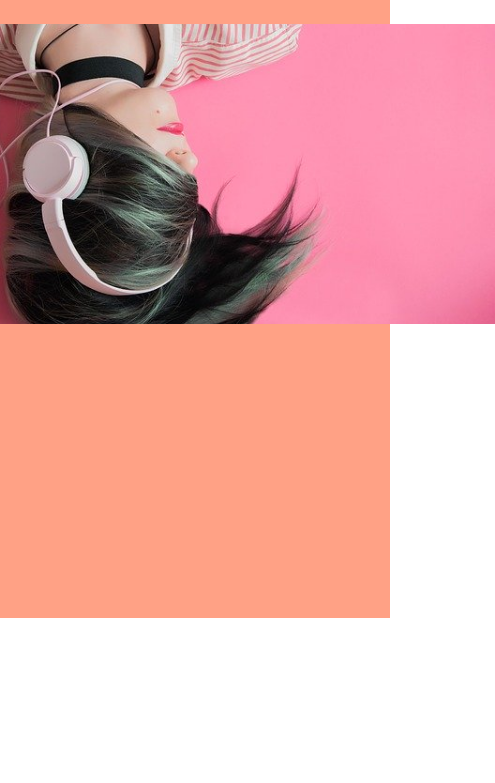
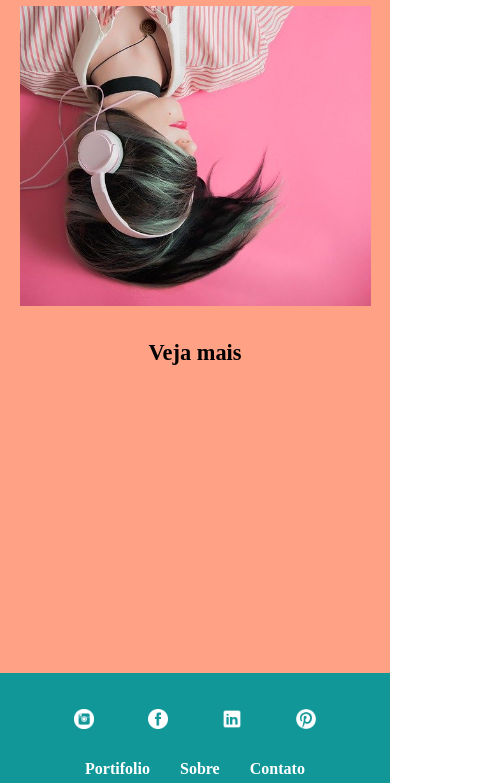
Before and after one commit to Luan338/Beat-com-T1.1, a plain HTML site: page index.html in a window 390 px wide. Shown: the part 1217-2000 px from the top of the page, 495 px wide, since content can reach past the window. Before the commit the page ends 1835 px from the top, so only its background shows below. Drawn offline with Linux system fonts and the light colour scheme.

Commit message:
Página Finalizada

```diff
--- a/index.html
+++ b/index.html
@@ -9,7 +9,7 @@
 </head>
 <body>
     <header>
-        <nav>
+        <nav class="navigation">
             <ul>
                 <li><a href="#">Portifolio</a></li>
                 <li><a href="#">Sobre</a></li>
@@ -42,6 +42,7 @@
             <div class="box-dance">
                 <figure class="fig">
                     <img class="img-art" src="img/dance.jpg" alt="Imagem Balé">
+                    <!-- <figcaption>Olá, galera</figcaption> -->
                 </figure>
                 <figure class="fig">
                     <img class="img-art" src="img/music.jpg" alt="Imagem de Disco">
@@ -55,7 +56,27 @@
                     <img class="img-art" src="img/fone.jpg" alt="Imagem da menina com o fone">
                 </figure>
             </div>
+            <nav class="nav-link">
+                <a href="#">Veja mais</a>
+            </nav>
         </section>
     </main>
+    <footer>
+        <section class="group">
+            <figure class="social-network">
+                <img src="img/insta.png" alt="Rede social Instagram">
+                <img src="img/face.png" alt="Rede social Facebook">
+                <img src="img/linkedin.png" alt="Rede social Linkedin">
+                <img src="img/pinterest.png" alt="Rede social Pinterest">
+            </figure>
+            <nav class="nav-footer">
+                <ul>
+                    <li><a href="#">Portifolio</a></li>
+                    <li><a href="#">Sobre</a></li>
+                    <li><a href="#">Contato</a></li>
+                </ul>
+            </nav>
+        </section>
+    </footer>
 </body>
 </html>
--- a/style.css
+++ b/style.css
@@ -2,6 +2,12 @@
   margin: 0;
   padding: 0;
   box-sizing: border-box;
+}
+
+body {
+  width: 100%;
+  max-width: 1900px;
+  margin: 0 auto;
 }
 
 header {
@@ -12,6 +18,15 @@ header {
 
 nav {
   width: 100%;
+}
+
+.navigation {
+  z-index: 999999;
+  padding: 10px;
+  position: fixed;
+  top: 0px;
+  left: 0px;
+  background-color: #129799;
 }
 
 ul {
@@ -46,6 +61,7 @@ h1 {
 
 main {
   width: 100%;
+  height: 1000px;
   background-color: #ffa185;
 }
 
@@ -68,7 +84,7 @@ main {
 
 .contain {
   width: 100%;
-  height: 650px;
+  height: 750px;
   display: flex;
   justify-content: space-between;
   flex-direction: column;
@@ -95,19 +111,94 @@ main {
   justify-content: space-evenly;
 }
 
+.nav-link {
+  display: flex;
+  justify-content: center;
+  padding: 20px;
+  width: 100%;
+}
+
+.nav-link a {
+  margin-top: 10px;
+  text-decoration: none;
+  color: black;
+  font-weight: bolder;
+  font-size: 1.4rem;
+}
+
+footer {
+  padding: 20px;
+  width: 100%;
+  background-color: #129799;
+}
+
+.group {
+  justify-content: space-between;
+  width: 100%;
+  display: flex;
+  align-items: center;
+}
+
+.social-network {
+  width: 250px;
+  display: flex;
+  justify-content: space-evenly;
+}
+
+.social-network img {
+  width: 30px;
+  height: 30px;
+  object-fit: cover;
+}
+
+.nav-footer {
+  width: 700px;
+}
+
+/* .fig {
+  position: relative;
+} */
+
+/* figcaption {
+  top: 100px;
+  position: absolute;
+  background-color: purple;
+  color: white;
+  width: 100%;
+  height: 200px;
+  opacity: 0;
+}
+figcaption:hover {
+  opacity: 1;
+} */
+
 /* Só @media */
 
 @media (max-width: 1220px) {
   .img-art {
     width: 500px;
-    height: 300px;
   }
 }
 
 @media (max-width: 1010px) {
   .img-art {
     width: 400px;
-    height: 300px;
+  }
+
+  .group {
+    width: 100%;
+  }
+
+  .nav-footer {
+    width: 50%;
+  }
+
+  .nav-footer ul {
+    width: 100%;
+  }
+
+  .social-network {
+    width: 30%;
   }
 }
 
@@ -141,8 +232,11 @@ main {
   }
 
   .contain {
-    height: 1300px;
     justify-content: start;
+  }
+
+  main {
+    height: 1600px;
   }
 }
 
@@ -156,12 +250,43 @@ main {
   h1 {
     display: none;
   }
+
+  .fig {
+    width: 90%;
+  }
+
+  .img-art {
+    width: 100%;
+  }
+}
+
+@media (max-width: 560px) {
+  .social-network img {
+    width: 20px;
+    height: 20px;
+  }
+
+  .nav-footer ul li a {
+    font-size: 1rem;
+  }
 }
 
 @media (max-width: 530px) {
   li a {
     color: white;
     font-size: 1rem;
+  }
+}
+
+@media (max-width: 509px) {
+  main {
+    height: 1610px;
+  }
+}
+
+@media (max-width: 450px) {
+  main {
+    height: 1635px;
   }
 }
 
@@ -179,4 +304,26 @@ main {
   .list li {
     width: 80px;
   }
+
+  .group {
+    height: 100px;
+    justify-content: space-around;
+    flex-direction: column;
+  }
+
+  .social-network,
+  .nav-footer {
+    width: 100%;
+  }
+
+  .nav-footer ul {
+    justify-content: space-evenly;
+    width: 80%;
+  }
 }
+
+@media (max-width: 369px) {
+  main {
+    height: 105rem;
+  }
+}
```
